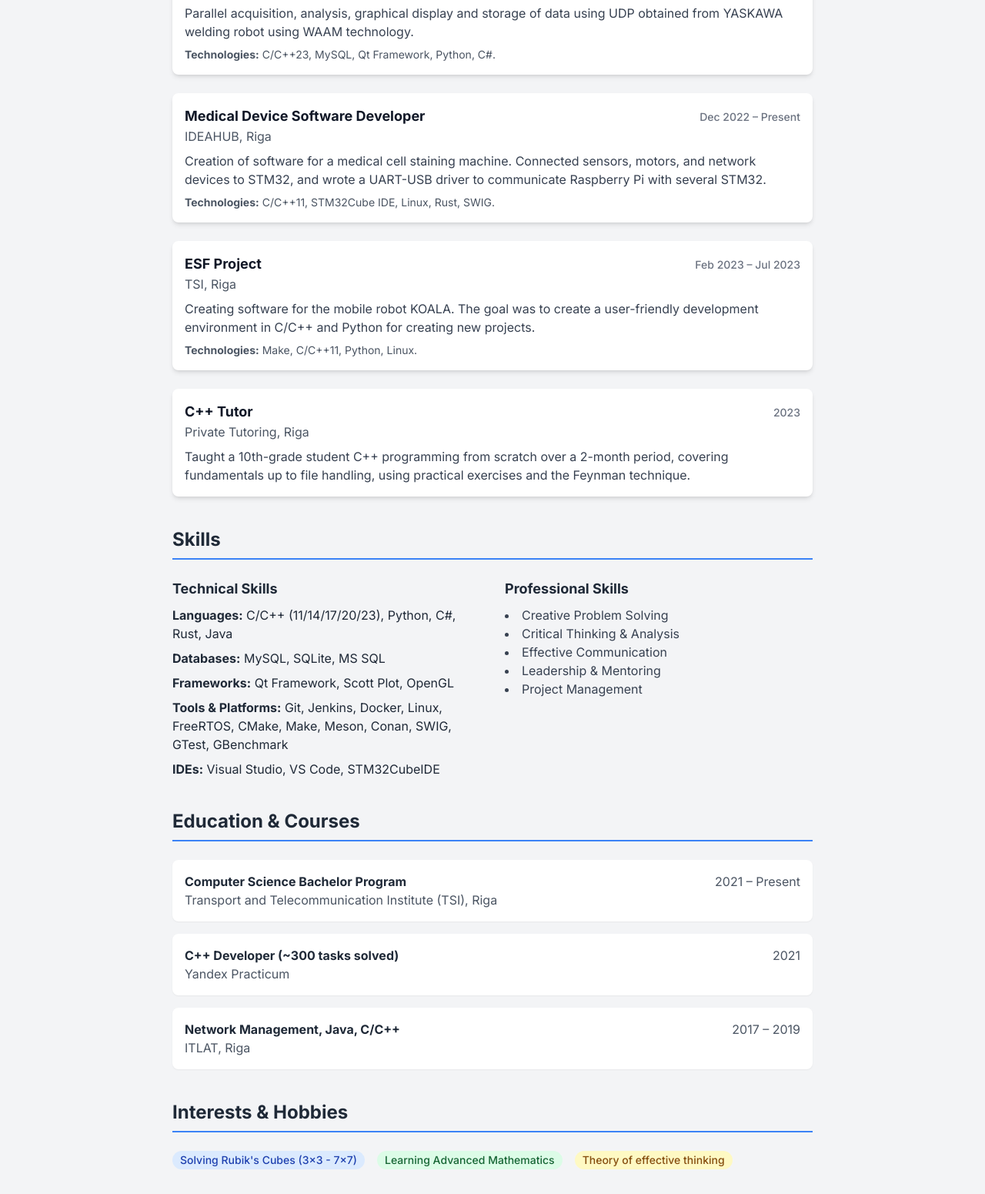
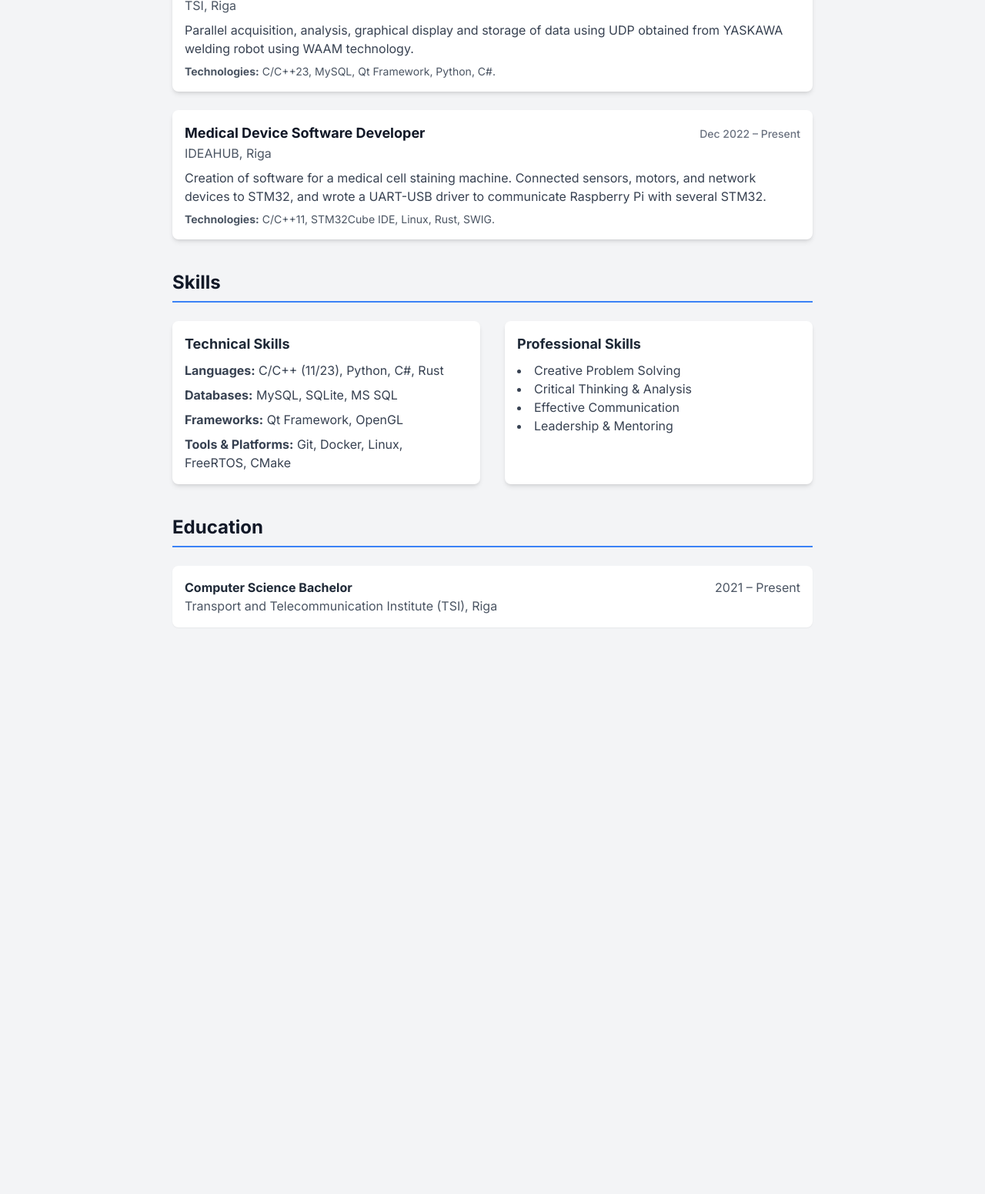
Before and after one commit to IGORSVOLOHOVS/IGORSVOLOHOVS.github.io, a plain HTML site: page index.html in a window 1280 px wide. Shown: the part 529-2080 px from the top of the page at 77% size. After the commit the page ends 1376 px from the top, so only its background shows below. Drawn offline with nearby package versions, Linux system fonts and the light colour scheme.

Commit message:
update index html

```diff
--- a/index.html
+++ b/index.html
@@ -6,24 +6,26 @@
     <title>Igors Volohovs - C/C++ Developer & Educator</title>
     <script src="https://cdn.tailwindcss.com"></script>
     <link href="https://fonts.googleapis.com/css2?family=Inter:wght@400;500;700&display=swap" rel="stylesheet">
-    <style>
-        body {
-            font-family: 'Inter', sans-serif;
-        }
-        .section-title {
-            border-bottom: 2px solid #3b82f6; /* blue-500 */
-            padding-bottom: 0.5rem;
-            margin-bottom: 1.5rem;
-        }
-    </style>
+    <!-- Подключаем наш файл со стилями -->
+    <link rel="stylesheet" href="css/style.css">
 </head>
-<body class="bg-gray-100 text-gray-800">
+<body class="bg-gray-100 text-gray-800 transition-colors duration-300">
 
     <div class="container mx-auto p-4 md:p-8 max-w-4xl">
+        <!-- Кнопка переключения темы -->
+        <div class="absolute top-4 right-4">
+            <button id="theme-toggle" class="p-2 rounded-full text-gray-500 hover:bg-gray-200 dark:hover:bg-gray-700 focus:outline-none">
+                <!-- Иконка луны -->
+                <svg id="theme-toggle-dark-icon" class="w-6 h-6 hidden" fill="currentColor" viewBox="0 0 20 20"><path d="M17.293 13.293A8 8 0 016.707 2.707a8.001 8.001 0 1010.586 10.586z"></path></svg>
+                <!-- Иконка солнца -->
+                <svg id="theme-toggle-light-icon" class="w-6 h-6 hidden" fill="currentColor" viewBox="0 0 20 20"><path d="M10 2a1 1 0 011 1v1a1 1 0 11-2 0V3a1 1 0 011-1zm4 8a4 4 0 11-8 0 4 4 0 018 0zm-.464 4.95l.707.707a1 1 0 001.414-1.414l-.707-.707a1 1 0 00-1.414 1.414zm2.12-10.607a1 1 0 010 1.414l-.706.707a1 1 0 11-1.414-1.414l.707-.707a1 1 0 011.414 0zM17 11a1 1 0 100-2h-1a1 1 0 100 2h1zm-7 4a1 1 0 011 1v1a1 1 0 11-2 0v-1a1 1 0 011-1zM5.05 6.464A1 1 0 106.465 5.05l-.708-.707a1 1 0 00-1.414 1.414l.707.707zm1.414 8.486l-.707.707a1 1 0 01-1.414-1.414l.707-.707a1 1 0 011.414 1.414zM4 11a1 1 0 100-2H3a1 1 0 100 2h1z" fill-rule="evenodd" clip-rule="evenodd"></path></svg>
+            </button>
+        </div>
+
         <!-- Header -->
-        <header class="flex flex-col md:flex-row items-start md:items-center justify-between mb-10">
+        <header class="flex flex-col md:flex-row items-start md:items-center justify-between mb-10 fade-in-section">
             <div class="text-center md:text-left">
-                <h1 class="text-4xl md:text-5xl font-bold text-gray-900">Igors Volohovs</h1>
+                <h1 class="text-4xl md:text-5xl font-bold text-gray-900 dark:text-gray-100">Igors Volohovs</h1>
                 <p class="text-xl md:text-2xl text-blue-600 mt-1">C/C++ Developer & Educator</p>
             </div>
             <div class="mt-4 md:mt-0 w-full md:w-auto">
@@ -37,124 +39,88 @@
                         Riga, Latvia
                     </span>
                     <div class="flex space-x-4 mt-2">
-                         <a href="https://www.linkedin.com/in/igors-volohovs-764850221/" target="_blank" class="text-gray-600 hover:text-blue-700">LinkedIn</a>
-                         <a href="https://t.me/IgorsVolohovs" target="_blank" class="text-gray-600 hover:text-blue-500">Telegram</a>
+                         <a href="https://www.linkedin.com/in/igors-volohovs-764850221/" target="_blank" class="text-gray-600 dark:text-gray-400 hover:text-blue-700 dark:hover:text-blue-500">LinkedIn</a>
+                         <a href="https://t.me/IgorsVolohovs" target="_blank" class="text-gray-600 dark:text-gray-400 hover:text-blue-500">Telegram</a>
                     </div>
                 </div>
             </div>
         </header>
 
-        <!-- About Me Section -->
-        <section class="mb-10">
-            <h2 class="text-2xl font-bold section-title">About Me</h2>
-            <p class="text-gray-700 leading-relaxed">
-                I am an enthusiastic C/C++ developer and educator with a keen interest in the latest IT technologies. My passion lies in delving deep into tech challenges, unraveling their complexities, and sharing my accumulated knowledge with others. I believe teaching is my destiny and I aim to foster a collaborative and innovative environment. My proactive approach to problem-solving and continuous learning makes me a valuable asset to any team. Я — тот самый мечтатель-исследователь и прагматик-созидатель.
-            </p>
+        <!-- My Philosophy Section -->
+        <section class="mb-10 fade-in-section">
+            <h2 class="text-2xl font-bold section-title">Моя философия</h2>
+            <div class="bg-white dark:bg-gray-800 p-6 rounded-lg shadow-md">
+                <p class="text-gray-700 dark:text-gray-300 leading-relaxed italic">
+                    "Я — тот самый мечтатель-исследователь и прагматик-созидатель. Это мой смысл жизни. Чтобы существовать, я следую циклам: Исследование (где я?), Анализ (из чего это состоит?), Созидание (планирование и действие) с последующей рефлексией. Все это стоит на фундаменте здоровья: сон, питание, спорт. Крепкий фундамент позволяет мне выстроить всё остальное."
+                </p>
+            </div>
         </section>
 
         <!-- Work Experience Section -->
-        <section class="mb-10">
+        <section class="mb-10 fade-in-section">
             <h2 class="text-2xl font-bold section-title">Work Experience</h2>
             <div class="space-y-6">
                 <!-- Job 1 -->
-                <div class="bg-white p-4 rounded-lg shadow-md">
+                <div class="bg-white dark:bg-gray-800 p-4 rounded-lg shadow-md">
                     <div class="flex justify-between items-baseline">
-                        <h3 class="font-bold text-lg text-gray-900">Research Engineering in Additive Lab</h3>
-                        <span class="text-sm font-medium text-gray-500">Jan 2024 – Present</span>
+                        <h3 class="font-bold text-lg text-gray-900 dark:text-gray-100">Research Engineering in Additive Lab</h3>
+                        <span class="text-sm font-medium text-gray-500 dark:text-gray-400">Jan 2024 – Present</span>
                     </div>
-                    <p class="text-md text-gray-600 mb-2">TSI, Riga</p>
-                    <p class="text-gray-700">Parallel acquisition, analysis, graphical display and storage of data using UDP obtained from YASKAWA welding robot using WAAM technology.</p>
-                    <p class="mt-2 text-sm text-gray-600"><strong class="font-semibold">Technologies:</strong> C/C++23, MySQL, Qt Framework, Python, C#.</p>
+                    <p class="text-md text-gray-600 dark:text-gray-400 mb-2">TSI, Riga</p>
+                    <p class="text-gray-700 dark:text-gray-300">Parallel acquisition, analysis, graphical display and storage of data using UDP obtained from YASKAWA welding robot using WAAM technology.</p>
+                    <p class="mt-2 text-sm text-gray-600 dark:text-gray-400"><strong class="font-semibold">Technologies:</strong> C/C++23, MySQL, Qt Framework, Python, C#.</p>
                 </div>
                 <!-- Job 2 -->
-                <div class="bg-white p-4 rounded-lg shadow-md">
+                <div class="bg-white dark:bg-gray-800 p-4 rounded-lg shadow-md">
                     <div class="flex justify-between items-baseline">
-                        <h3 class="font-bold text-lg text-gray-900">Medical Device Software Developer</h3>
-                        <span class="text-sm font-medium text-gray-500">Dec 2022 – Present</span>
+                        <h3 class="font-bold text-lg text-gray-900 dark:text-gray-100">Medical Device Software Developer</h3>
+                        <span class="text-sm font-medium text-gray-500 dark:text-gray-400">Dec 2022 – Present</span>
                     </div>
-                    <p class="text-md text-gray-600 mb-2">IDEAHUB, Riga</p>
-                    <p class="text-gray-700">Creation of software for a medical cell staining machine. Connected sensors, motors, and network devices to STM32, and wrote a UART-USB driver to communicate Raspberry Pi with several STM32.</p>
-                    <p class="mt-2 text-sm text-gray-600"><strong class="font-semibold">Technologies:</strong> C/C++11, STM32Cube IDE, Linux, Rust, SWIG.</p>
-                </div>
-                <!-- Job 3 -->
-                 <div class="bg-white p-4 rounded-lg shadow-md">
-                    <div class="flex justify-between items-baseline">
-                        <h3 class="font-bold text-lg text-gray-900">ESF Project</h3>
-                        <span class="text-sm font-medium text-gray-500">Feb 2023 – Jul 2023</span>
-                    </div>
-                    <p class="text-md text-gray-600 mb-2">TSI, Riga</p>
-                    <p class="text-gray-700">Creating software for the mobile robot KOALA. The goal was to create a user-friendly development environment in C/C++ and Python for creating new projects.</p>
-                    <p class="mt-2 text-sm text-gray-600"><strong class="font-semibold">Technologies:</strong> Make, C/C++11, Python, Linux.</p>
-                </div>
-                <!-- Job 4 -->
-                <div class="bg-white p-4 rounded-lg shadow-md">
-                    <div class="flex justify-between items-baseline">
-                        <h3 class="font-bold text-lg text-gray-900">C++ Tutor</h3>
-                        <span class="text-sm font-medium text-gray-500">2023</span>
-                    </div>
-                    <p class="text-md text-gray-600 mb-2">Private Tutoring, Riga</p>
-                    <p class="text-gray-700">Taught a 10th-grade student C++ programming from scratch over a 2-month period, covering fundamentals up to file handling, using practical exercises and the Feynman technique.</p>
+                    <p class="text-md text-gray-600 dark:text-gray-400 mb-2">IDEAHUB, Riga</p>
+                    <p class="text-gray-700 dark:text-gray-300">Creation of software for a medical cell staining machine. Connected sensors, motors, and network devices to STM32, and wrote a UART-USB driver to communicate Raspberry Pi with several STM32.</p>
+                    <p class="mt-2 text-sm text-gray-600 dark:text-gray-400"><strong class="font-semibold">Technologies:</strong> C/C++11, STM32Cube IDE, Linux, Rust, SWIG.</p>
                 </div>
             </div>
         </section>
 
         <!-- Skills Section -->
-        <section class="mb-10">
+        <section class="mb-10 fade-in-section">
             <h2 class="text-2xl font-bold section-title">Skills</h2>
             <div class="grid grid-cols-1 md:grid-cols-2 gap-8">
-                <div>
-                    <h3 class="text-lg font-semibold mb-2 text-gray-800">Technical Skills</h3>
-                    <ul class="space-y-2">
-                        <li><strong>Languages:</strong> C/C++ (11/14/17/20/23), Python, C#, Rust, Java</li>
+                <div class="bg-white dark:bg-gray-800 p-4 rounded-lg shadow-md">
+                    <h3 class="text-lg font-semibold mb-2 text-gray-800 dark:text-gray-200">Technical Skills</h3>
+                    <ul class="space-y-2 text-gray-700 dark:text-gray-300">
+                        <li><strong>Languages:</strong> C/C++ (11/23), Python, C#, Rust</li>
                         <li><strong>Databases:</strong> MySQL, SQLite, MS SQL</li>
-                        <li><strong>Frameworks:</strong> Qt Framework, Scott Plot, OpenGL</li>
-                        <li><strong>Tools & Platforms:</strong> Git, Jenkins, Docker, Linux, FreeRTOS, CMake, Make, Meson, Conan, SWIG, GTest, GBenchmark</li>
-                        <li><strong>IDEs:</strong> Visual Studio, VS Code, STM32CubeIDE</li>
+                        <li><strong>Frameworks:</strong> Qt Framework, OpenGL</li>
+                        <li><strong>Tools & Platforms:</strong> Git, Docker, Linux, FreeRTOS, CMake</li>
                     </ul>
                 </div>
-                <div>
-                    <h3 class="text-lg font-semibold mb-2 text-gray-800">Professional Skills</h3>
-                     <ul class="list-disc list-inside text-gray-700">
+                <div class="bg-white dark:bg-gray-800 p-4 rounded-lg shadow-md">
+                    <h3 class="text-lg font-semibold mb-2 text-gray-800 dark:text-gray-200">Professional Skills</h3>
+                     <ul class="list-disc list-inside text-gray-700 dark:text-gray-300">
                         <li>Creative Problem Solving</li>
                         <li>Critical Thinking & Analysis</li>
                         <li>Effective Communication</li>
                         <li>Leadership & Mentoring</li>
-                        <li>Project Management</li>
                     </ul>
                 </div>
             </div>
         </section>
 
         <!-- Education Section -->
-        <section class="mb-10">
-            <h2 class="text-2xl font-bold section-title">Education & Courses</h2>
+        <section class="fade-in-section">
+            <h2 class="text-2xl font-bold section-title">Education</h2>
             <div class="space-y-4">
-                <div class="bg-white p-4 rounded-lg shadow-sm">
-                    <p class="font-bold">Computer Science Bachelor Program <span class="font-normal text-gray-600 float-right">2021 – Present</span></p>
-                    <p class="text-gray-600">Transport and Telecommunication Institute (TSI), Riga</p>
-                </div>
-                 <div class="bg-white p-4 rounded-lg shadow-sm">
-                    <p class="font-bold">C++ Developer (~300 tasks solved) <span class="font-normal text-gray-600 float-right">2021</span></p>
-                    <p class="text-gray-600">Yandex Practicum</p>
-                </div>
-                 <div class="bg-white p-4 rounded-lg shadow-sm">
-                    <p class="font-bold">Network Management, Java, C/C++ <span class="font-normal text-gray-600 float-right">2017 – 2019</span></p>
-                    <p class="text-gray-600">ITLAT, Riga</p>
+                <div class="bg-white dark:bg-gray-800 p-4 rounded-lg shadow-sm">
+                    <p class="font-bold dark:text-gray-100">Computer Science Bachelor <span class="font-normal text-gray-600 dark:text-gray-400 float-right">2021 – Present</span></p>
+                    <p class="text-gray-600 dark:text-gray-400">Transport and Telecommunication Institute (TSI), Riga</p>
                 </div>
             </div>
         </section>
-
-        <!-- Hobbies Section -->
-        <section>
-            <h2 class="text-2xl font-bold section-title">Interests & Hobbies</h2>
-            <div class="flex flex-wrap gap-2">
-                <span class="bg-blue-100 text-blue-800 text-sm font-medium mr-2 px-2.5 py-0.5 rounded-full">Solving Rubik's Cubes (3x3 - 7x7)</span>
-                <span class="bg-green-100 text-green-800 text-sm font-medium mr-2 px-2.5 py-0.5 rounded-full">Learning Advanced Mathematics</span>
-                <span class="bg-yellow-100 text-yellow-800 text-sm font-medium mr-2 px-2.5 py-0.5 rounded-full">Theory of effective thinking</span>
-            </div>
-        </section>
-
     </div>
 
+    <!-- Подключаем наш JavaScript файл -->
+    <script src="js/main.js"></script>
 </body>
 </html>
```
